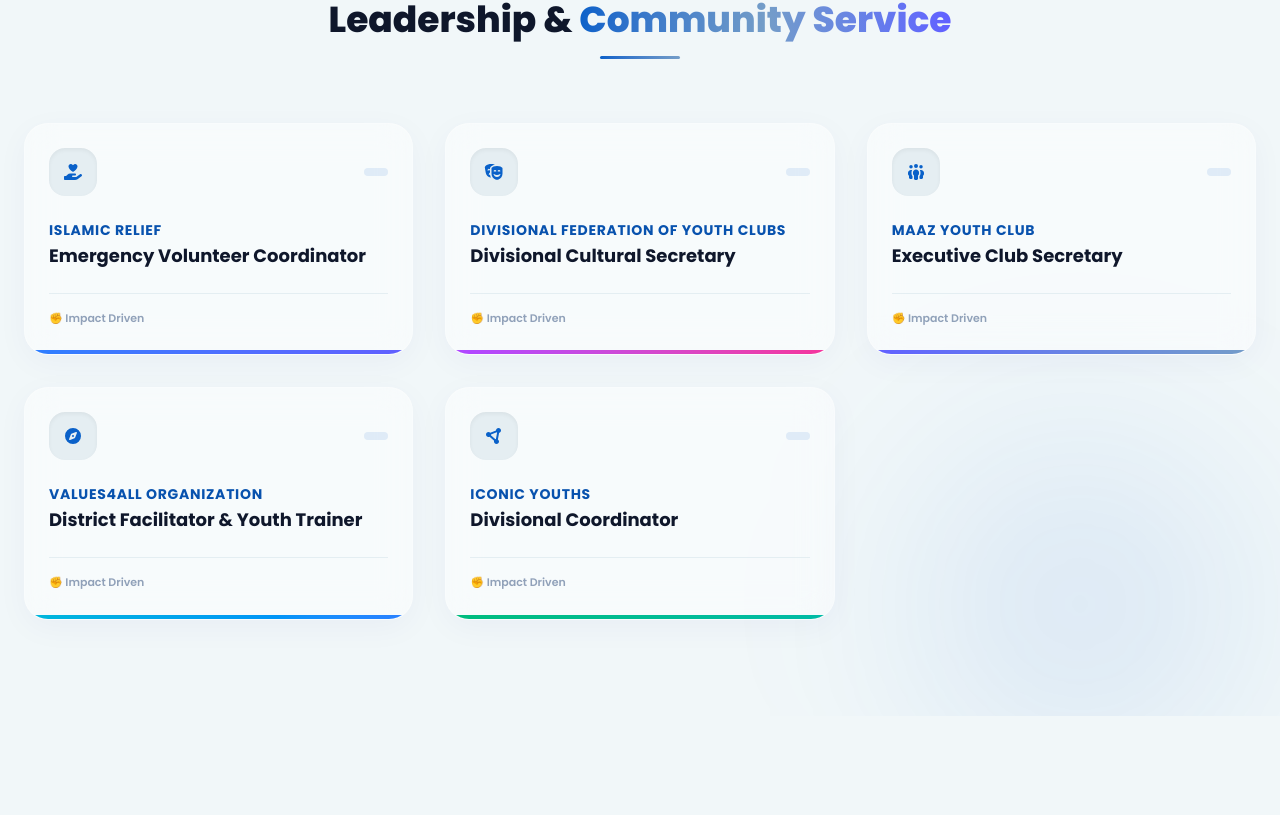
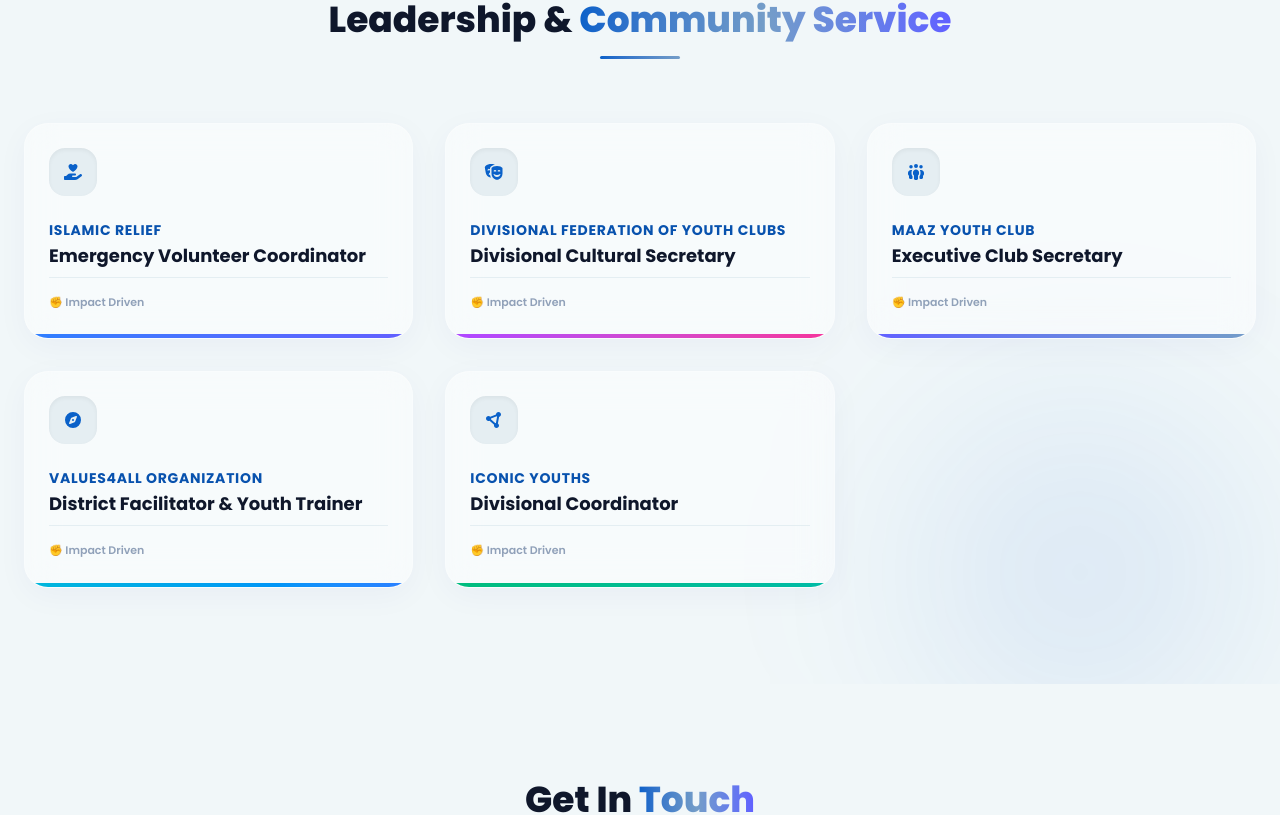
Before and after one commit to RohanbenjaminGitLab/Muhammed-Ameer-Hana-Asiri, a React (Vite) app: page / in a window 1280 px wide. Shown: the part 6450-7265 px from the top of the page. Built offline with nearby package versions, Linux system fonts and the light colour scheme.

Commit message:
Describe your changes

```diff
--- a/src/components/Leadership.jsx
+++ b/src/components/Leadership.jsx
@@ -89,22 +89,26 @@
                     <FontAwesomeIcon icon={act.icon} className="w-4 h-4 sm:w-5 sm:h-5 text-primary-500 dark:text-secondary-400" />
                   </div>
                   {/* Category Pill */}
+                  {act.tag && (
                     <span className="text-[9px] sm:text-[10px] font-bold tracking-wider text-primary-600 dark:text-secondary-400 bg-primary-500/10 dark:bg-secondary-500/10 px-2 sm:px-3 py-1 rounded-full uppercase ml-2 text-right leading-snug">
                       {act.tag}
                     </span>
+                  )}
                 </div>
 
                 <h3 className="text-[10px] sm:text-sm font-bold text-primary-600 dark:text-secondary-400 uppercase tracking-wider mb-1">
                   {act.org}
                 </h3>
 
-                <h4 className="text-base sm:text-lg font-bold text-slate-900 dark:text-white mb-3 sm:mb-4 leading-snug">
+                <h4 className="text-base sm:text-lg font-bold text-slate-900 dark:text-white mb-2 leading-snug">
                   {act.role}
                 </h4>
 
+                {act.impact && (
                   <p className="text-xs sm:text-sm text-slate-500 dark:text-slate-400 leading-relaxed mb-5 sm:mb-6">
                     {act.impact}
                   </p>
+                )}
               </div>
 
               {/* Bottom Card Footer */}
```
Lines whose indentation alone changed are shown as unchanged.
